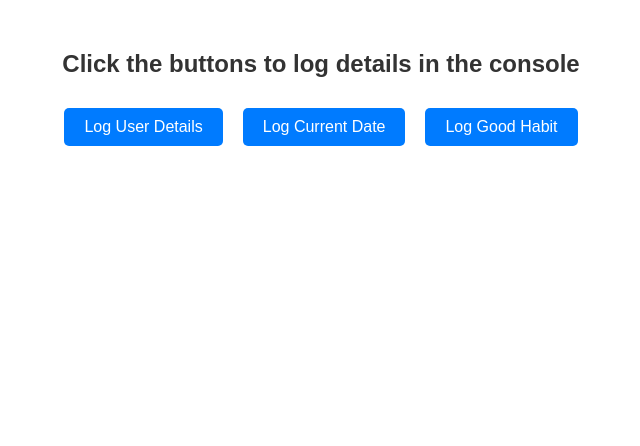
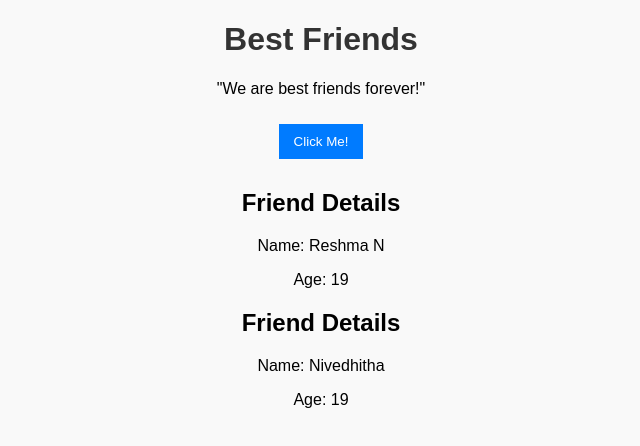
Before and after one commit to Reshma305/Full-stack-development-react, a React (Vite) app in the folder vite-project/: page / in a window 1280 px wide. Shown: the top 446 px of the page, without its empty margins (319-959 px from the left). Built offline with nearby package versions, Linux system fonts and the light colour scheme.

Commit message:
Assessment 4

```diff
--- a/vite-project/src/App.css
+++ b/vite-project/src/App.css
@@ -1,37 +1,22 @@
-/* Centering everything */
-.container {
+body {
+  font-family: Arial, sans-serif;
   text-align: center;
-    margin-top: 50px;
-    font-family: Arial, sans-serif;
+  background-color: #f9f9f9;
 }
 
-  /* Styling the heading */
 h1 {
   color: #333;
-    font-size: 24px;
-    margin-bottom: 20px;
 }
 
-  /* Button styles */
 button {
-    background-color: #007bff; /* Blue color */
+  background-color: #007bff;
   color: white;
-    font-size: 16px;
-    padding: 10px 20px;
+  border: none;
+  padding: 10px 15px;
   margin: 10px;
-    border: none;
-    border-radius: 5px;
   cursor: pointer;
-    transition: background-color 0.3s, transform 0.2s;
 }
 
-  /* Button hover effect */
 button:hover {
-    background-color: #0056b3; /* Darker blue */
-    transform: scale(1.05);
+  background-color: #0056b3;
 }
-
-  /* Button active effect */
-  button:active {
-    transform: scale(0.95);
-  }
--- a/vite-project/src/App.jsx
+++ b/vite-project/src/App.jsx
@@ -2,50 +2,40 @@ import { useState } from 'react'
 import reactLogo from './assets/react.svg'
 import viteLogo from '/vite.svg'
 import './App.css'
-function App() {
-  // Function to log user details
-  const logUserDetails = () => {
-    alert("Hi");
-    const userDetails = {
-      name: "Reshma N",
-      dept: "M.Tech cse",
-      rollNo: "19"
-    };
-    console.log("User Details:", userDetails);
-  };
+const AlertButton = ({ message }) => {
+  return (
+    <button
+      onClick={() => alert("Click is clicked")}
+      onDoubleClick={() => alert("Double Click is clicked")}
+    >
+      {message}
+    </button>
+  );
+};
 
-  // Function to log the current date
-  const logCurrentDate = () => {
-    alert("Hi");
-    const today = new Date().toLocaleDateString();
-    console.log("Current Date:", today);
-  };
+const FriendDetails = ({ name, age }) => {
+  return (
+    <div>
+      <h2>Friend Details</h2>
+      <p>Name: {name}</p>
+      <p>Age: {age}</p>
+    </div>
+  );
+};
 
-  // Function to log a random good habit
-  const logGoodHabit = () => {
-    alert("Hi");
-    const goodHabits = [
-      "Drink plenty of water daily. 💧",
-      "Read at least 10 pages of a book. 📖",
-      "Exercise for 30 minutes every day. 🏋️‍♂️",
-      "Practice gratitude and positivity. 😊",
-      "Sleep for at least 7-8 hours. 😴",
-      "Avoid excessive screen time. 📵",
-      "Meditate for mental clarity. 🧘‍♂️",
-      "Eat healthy and balanced meals. 🥗"
-    ];
-    const randomHabit = goodHabits[Math.floor(Math.random() * goodHabits.length)];
-    console.log("Good Habit:", randomHabit);
-  };
+const App = () => {
+  const myDetails = { name: "Reshma N", age: 19 };
+  const friendDetails = { name: "Nivedhitha", age: 19 };
 
   return (
-    <div className="container">
-      <h1>Click the buttons to log details in the console</h1>
-      <button onClick={logUserDetails}>Log User Details</button>
-      <button onClick={logCurrentDate}>Log Current Date</button>
-      <button onClick={logGoodHabit}>Log Good Habit</button>
+    <div>
+      <h1>Best Friends</h1>
+      <p>"We are best friends forever!"</p>
+      <AlertButton message="Click Me!" />
+      <FriendDetails name={myDetails.name} age={myDetails.age} />
+      <FriendDetails name={friendDetails.name} age={friendDetails.age} />
     </div>
   );
-}
+};
 
 export default App;
```
Also changed, not shown: vite-project/src/Comp1.jsx (added, +9 -0 lines). Lines whose indentation alone changed are shown as unchanged.
